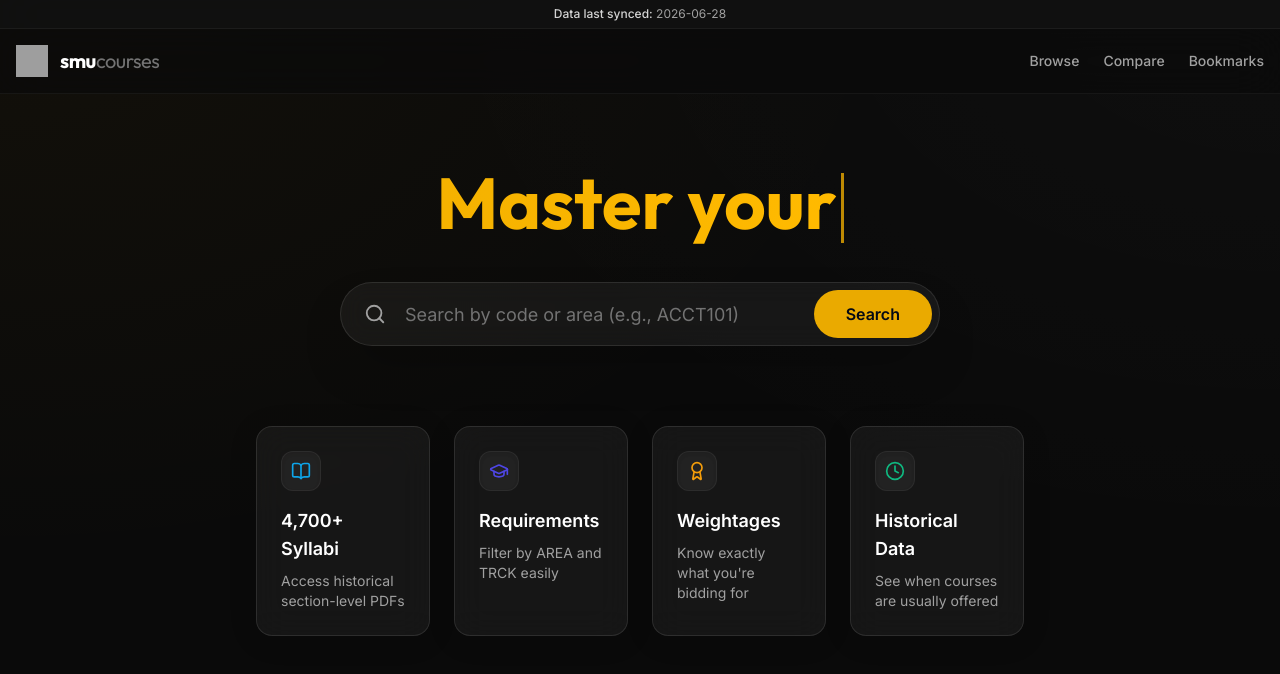
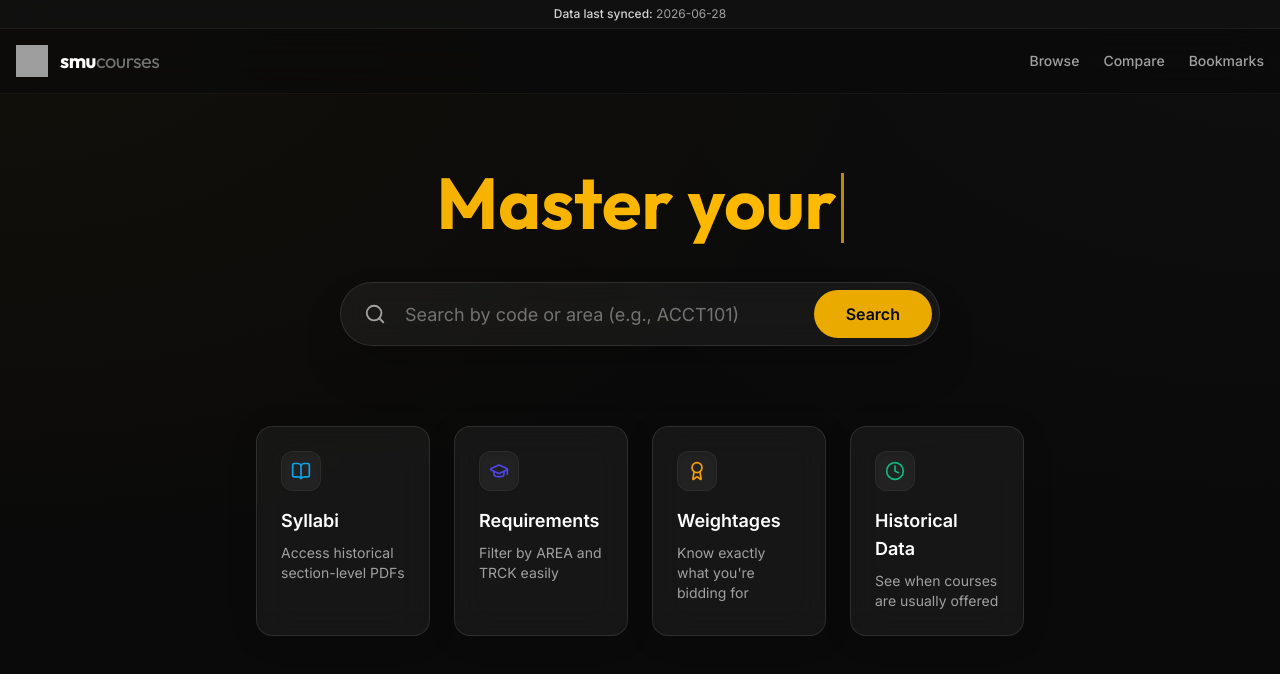
Before and after one commit to hongyime/smucourses, a Next.js app in the folder web/: page / in a window 1280 px wide. Shown: the top 674 px of the page. Built offline with nearby package versions, Linux system fonts and the light colour scheme; grey boxes are pictures that could not be loaded.

Commit message:
style: remove 4700+ text from landing page

```diff
--- a/web/src/app/page.tsx
+++ b/web/src/app/page.tsx
@@ -96,7 +96,7 @@ export default function Home() {
 
           <motion.div variants={containerVariants} className="grid grid-cols-1 md:grid-cols-2 lg:grid-cols-4 gap-6 text-left">
             {[
-              { icon: BookOpen, title: "4,700+ Syllabi", desc: "Access historical section-level PDFs", color: "#0ea5e9" },
+              { icon: BookOpen, title: "Syllabi", desc: "Access historical section-level PDFs", color: "#0ea5e9" },
               { icon: GraduationCap, title: "Requirements", desc: "Filter by AREA and TRCK easily", color: "#4f46e5" },
               { icon: Award, title: "Weightages", desc: "Know exactly what you're bidding for", color: "#f59e0b" },
               { icon: Clock, title: "Historical Data", desc: "See when courses are usually offered", color: "#10b981" }
```
